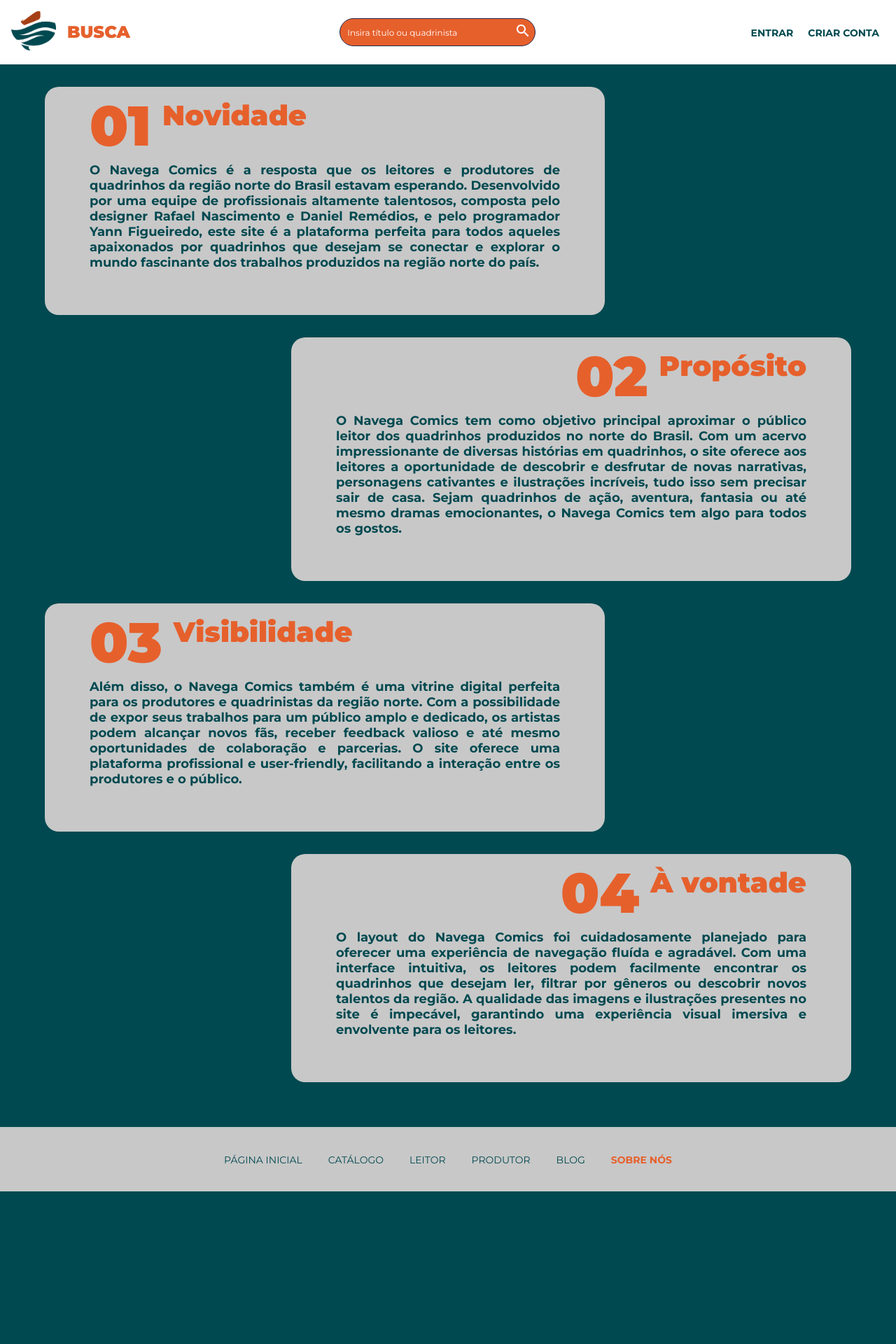
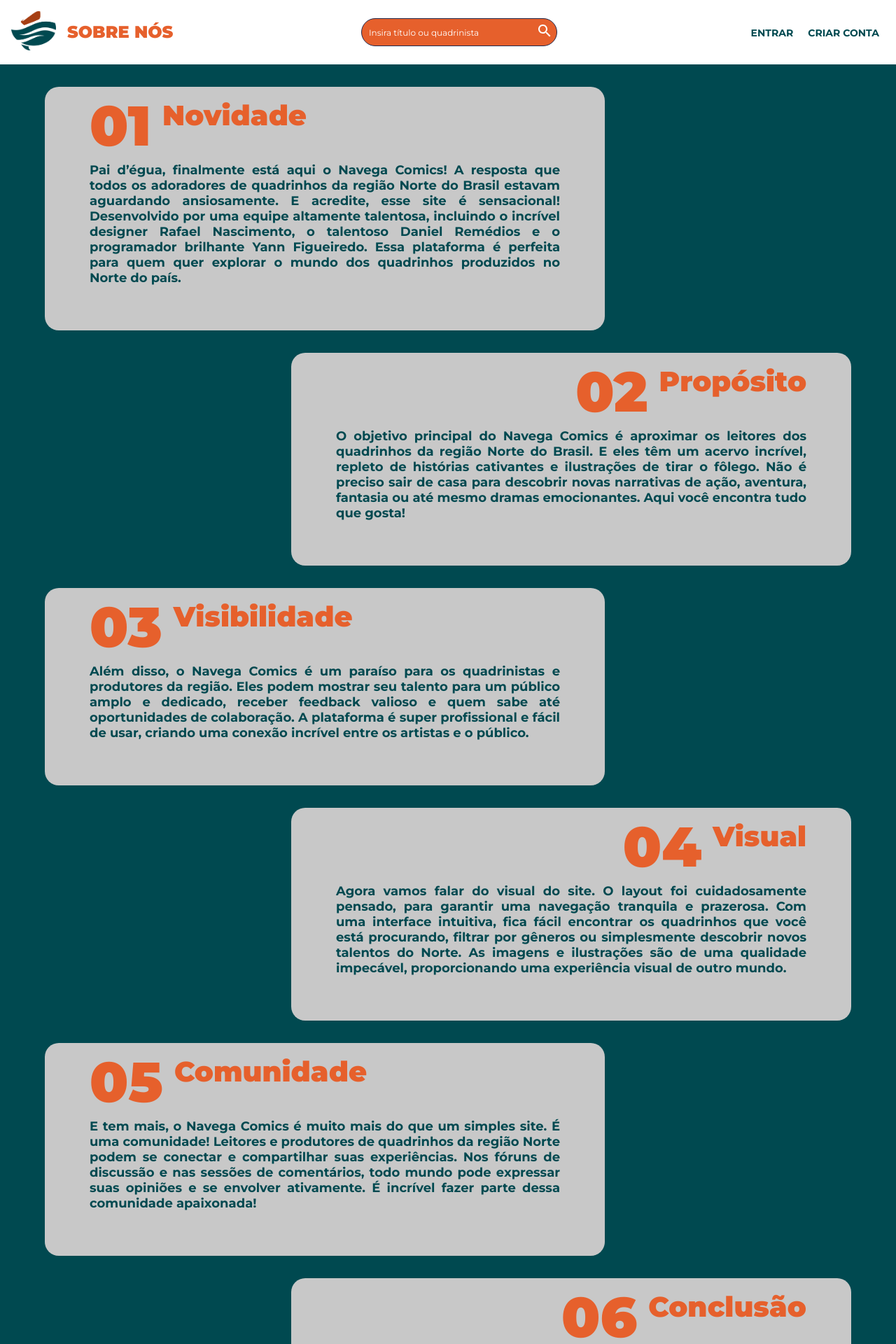
Before and after one commit to YannFigueiredo/narede, a React (Create React App) app in the folder frontend/: page /sobre in a window 1280 px wide. Shown: the top 1920 px of the page at 70% size. Before the commit the page ends 1702 px from the top, so only its background shows below. Built offline with nearby package versions, Linux system fonts and the light colour scheme.

Commit message:
fix: ajustados textos da página 'Sobre nós'

```diff
--- a/frontend/src/components/Header/index.js
+++ b/frontend/src/components/Header/index.js
@@ -49,7 +49,7 @@
         actualPage.pathname === "/leitor" ? "Leitor" :
           actualPage.pathname === "/produtor" ? "Produtor" :
             actualPage.pathname === "/blog" ? "Blog" :
-              actualPage.pathname === "/about" ? " Sobre nós" :
+              actualPage.pathname === "/sobre" ? " Sobre nós" :
                 actualPage.pathname.includes("/quadrinho") ? "Quadrinho" : "Busca"
     });
   };
--- a/frontend/src/pages/About/index.js
+++ b/frontend/src/pages/About/index.js
@@ -11,22 +11,32 @@
       {
         title: "Novidade",
         number: 1,
-        text: "O Navega Comics é a resposta que os leitores e produtores de quadrinhos da região norte do Brasil estavam esperando. Desenvolvido por uma equipe de profissionais altamente talentosos, composta pelo designer Rafael Nascimento e Daniel Remédios, e pelo programador Yann Figueiredo, este site é a plataforma perfeita para todos aqueles apaixonados por quadrinhos que desejam se conectar e explorar o mundo fascinante dos trabalhos produzidos na região norte do país."
+        text: "Pai d’égua, finalmente está aqui o Navega Comics! A resposta que todos os adoradores de quadrinhos da região Norte do Brasil estavam aguardando ansiosamente. E acredite, esse site é sensacional! Desenvolvido por uma equipe altamente talentosa, incluindo o incrível designer Rafael Nascimento, o talentoso Daniel Remédios e o programador brilhante Yann Figueiredo. Essa plataforma é perfeita para quem quer explorar o mundo dos quadrinhos produzidos no Norte do país."
       },
       {
         title: "Propósito",
         number: 2,
-        text: "O Navega Comics tem como objetivo principal aproximar o público leitor dos quadrinhos produzidos no norte do Brasil. Com um acervo impressionante de diversas histórias em quadrinhos, o site oferece aos leitores a oportunidade de descobrir e desfrutar de novas narrativas, personagens cativantes e ilustrações incríveis, tudo isso sem precisar sair de casa. Sejam quadrinhos de ação, aventura, fantasia ou até mesmo dramas emocionantes, o Navega Comics tem algo para todos os gostos."
+        text: "O objetivo principal do Navega Comics é aproximar os leitores dos quadrinhos da região Norte do Brasil. E eles têm um acervo incrível, repleto de histórias cativantes e ilustrações de tirar o fôlego. Não é preciso sair de casa para descobrir novas narrativas de ação, aventura, fantasia ou até mesmo dramas emocionantes. Aqui você encontra tudo que gosta!"
       },
       {
         title: "Visibilidade",
         number: 3,
-        text: "Além disso, o Navega Comics também é uma vitrine digital perfeita para os produtores e quadrinistas da região norte. Com a possibilidade de expor seus trabalhos para um público amplo e dedicado, os artistas podem alcançar novos fãs, receber feedback valioso e até mesmo oportunidades de colaboração e parcerias. O site oferece uma plataforma profissional e user-friendly, facilitando a interação entre os produtores e o público."
+        text: "Além disso, o Navega Comics é um paraíso para os quadrinistas e produtores da região. Eles podem mostrar seu talento para um público amplo e dedicado, receber feedback valioso e quem sabe até oportunidades de colaboração. A plataforma é super profissional e fácil de usar, criando uma conexão incrível entre os artistas e o público."
       },
       {
-        title: "À vontade",
+        title: "Visual",
         number: 4,
-        text: "O layout do Navega Comics foi cuidadosamente planejado para oferecer uma experiência de navegação fluída e agradável. Com uma interface intuitiva, os leitores podem facilmente encontrar os quadrinhos que desejam ler, filtrar por gêneros ou descobrir novos talentos da região. A qualidade das imagens e ilustrações presentes no site é impecável, garantindo uma experiência visual imersiva e envolvente para os leitores."
+        text: "Agora vamos falar do visual do site. O layout foi cuidadosamente pensado, para garantir uma navegação tranquila e prazerosa. Com uma interface intuitiva, fica fácil encontrar os quadrinhos que você está procurando, filtrar por gêneros ou simplesmente descobrir novos talentos do Norte. As imagens e ilustrações são de uma qualidade impecável, proporcionando uma experiência visual de outro mundo."
+      },
+      {
+        title: "Comunidade",
+        number: 5,
+        text: "E tem mais, o Navega Comics é muito mais do que um simples site. É uma comunidade! Leitores e produtores de quadrinhos da região Norte podem se conectar e compartilhar suas experiências. Nos fóruns de discussão e nas sessões de comentários, todo mundo pode expressar suas opiniões e se envolver ativamente. É incrível fazer parte dessa comunidade apaixonada!"
+      },
+      {
+        title: "Conclusão",
+        number: 6,
+        text: "Resumindo, o Navega Comics é simplesmente indispensável para quem ama quadrinhos na região Norte do Brasil. Com um acervo vasto, uma vitrine digital para artistas brilhantes e uma comunidade ativa e envolvente, esse site é o lugar perfeito para se aventurar nas histórias em quadrinhos do Norte do país. Junte-se a nós e descubra o poder criativo que a região Norte tem a oferecer através do Navega Comics. Então, bora embarcar nessa jornada juntos?"
       }
     ]);
   }, []);
```
